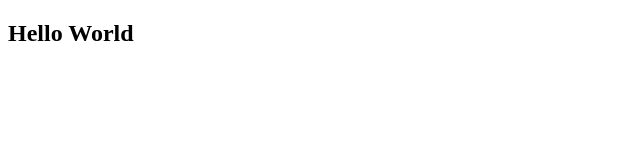
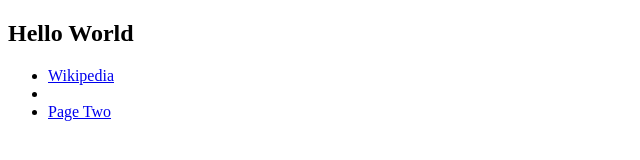
Before and after one commit to Cwoods929/Cwoods929.github.io, a plain HTML site: page index.html in a window 1280 px wide. Shown: the whole page, without its empty margins (0-640 px from the left). Drawn offline with Linux system fonts and the light colour scheme.

Commit message:
created index2.html

```diff
--- a/index.html
+++ b/index.html
@@ -5,4 +5,9 @@
   <meta charset="utf-8">
 </head>
 <body>
-<h2>Hello World</h2>
+  <h2>Hello World</h2>
+<ul>
+    <li><a href="https://en.wikipedia.org">Wikipedia</a><li>
+    <li><a href="second.html">Page Two</a></li>
+</ul>
+</body>
```
